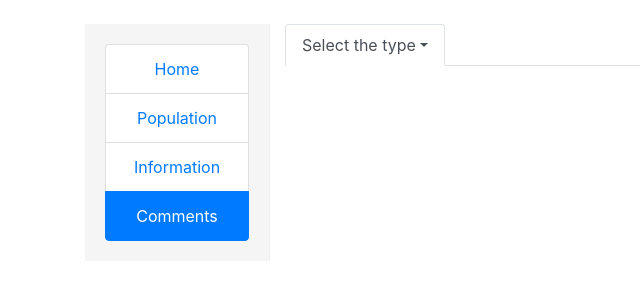
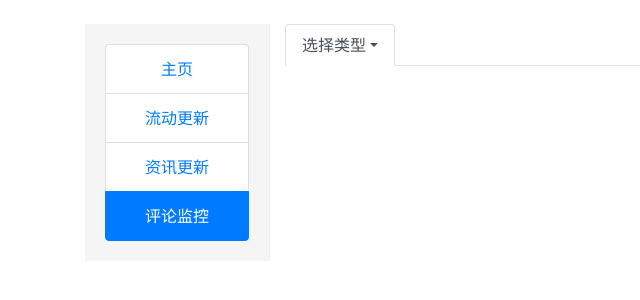
Before and after one commit to NeoHugh/COVID, a Flask app: page /population_admin/comments.html in a window 1280 px wide. Shown: the part 57-357 px from the top of the page, without its empty margins (0-640 px from the left). Run offline with Flask 2, Linux system fonts and the light colour scheme; the visitor is signed in with stand-in values (Sample User, id 1); parts of the project's set-up code (start-up, migrations or seed data) failed here and were passed over; some libraries are stand-ins or nearby versions.

Commit message:
Update comments.html

```diff
--- a/covid/covid/templates/comments.html
+++ b/covid/covid/templates/comments.html
@@ -13,10 +13,10 @@
     background-color: #f5f5f5;
     border-right: 1px solid #eee;">
 <div class="list-group" style = "text-align: center">
-  <a href="{{ url_for('population_admin.index') }}" class="list-group-item">Home</a>
-  <a href="{{ url_for('population_admin.population') }}" class="list-group-item">Population</a>
-  <a href="{{ url_for('population_admin.information') }}" class="list-group-item">Information</a>
-  <a href="{{ url_for('population_admin.comments') }}" class="list-group-item active">Comments</a>
+  <a href="{{ url_for('population_admin.index') }}" class="list-group-item">主页</a>
+  <a href="{{ url_for('population_admin.population') }}" class="list-group-item">流动更新</a>
+  <a href="{{ url_for('population_admin.information') }}" class="list-group-item">资讯更新</a>
+  <a href="{{ url_for('population_admin.comments') }}" class="list-group-item active">评论监控</a>
 </div>
 </div>
 
@@ -26,12 +26,12 @@
 
   <ul class="nav nav-tabs">
   <li class="nav-item dropdown">
-    <a class="nav-link dropdown-toggle active" data-toggle="dropdown" href="#" role="button" aria-haspopup="true" aria-expanded="false">Select the type</a>
+    <a class="nav-link dropdown-toggle active" data-toggle="dropdown" href="#" role="button" aria-haspopup="true" aria-expanded="false">选择类型</a>
     <div class="dropdown-menu">
-      <a class="dropdown-item" href="{{url_for('population_admin.comt_information_check', itype=0)}}">IndustryRestart</a>
-      <a class="dropdown-item" href="{{url_for('population_admin.comt_information_check', itype=1)}}">Quarantine</a>
-      <a class="dropdown-item" href="{{url_for('population_admin.comt_information_check', itype=2)}}">Transportation</a>
-      <a class="dropdown-item" href="{{url_for('population_admin.comt_information_check', itype=3)}}">MedicalService</a>
+      <a class="dropdown-item" href="{{url_for('population_admin.comt_information_check', itype=0)}}">复工复产</a>
+      <a class="dropdown-item" href="{{url_for('population_admin.comt_information_check', itype=1)}}">社区管控</a>
+      <a class="dropdown-item" href="{{url_for('population_admin.comt_information_check', itype=2)}}">交通出行</a>
+      <a class="dropdown-item" href="{{url_for('population_admin.comt_information_check', itype=3)}}">医疗举措</a>
     </div>
   </li>
   </ul>
@@ -39,10 +39,10 @@
   {%for info in data%}
   <a href="{{url_for('population_admin.comment__check', iid=info.info_ID)}}" class="list-group-item list-group-item-action flex-column align-items-start">
     <div class="d-flex w-100 justify-content-between">
-      <h5 class="mb-1">Info-id：{{info.info_ID}}</h5>
-      <small>Info-time：{{info.info_time}}</small>
+      <h5 class="mb-1">ID：{{info.info_ID}}</h5>
+      <small>发布时间：{{info.info_time}}</small>
     </div>
-    <p class="mb-1">Info-title：{{info.info_title}}</p>
+    <p class="mb-1">标题：{{info.info_title}}</p>
   </a>
   {% endfor %}
   </div>
```
